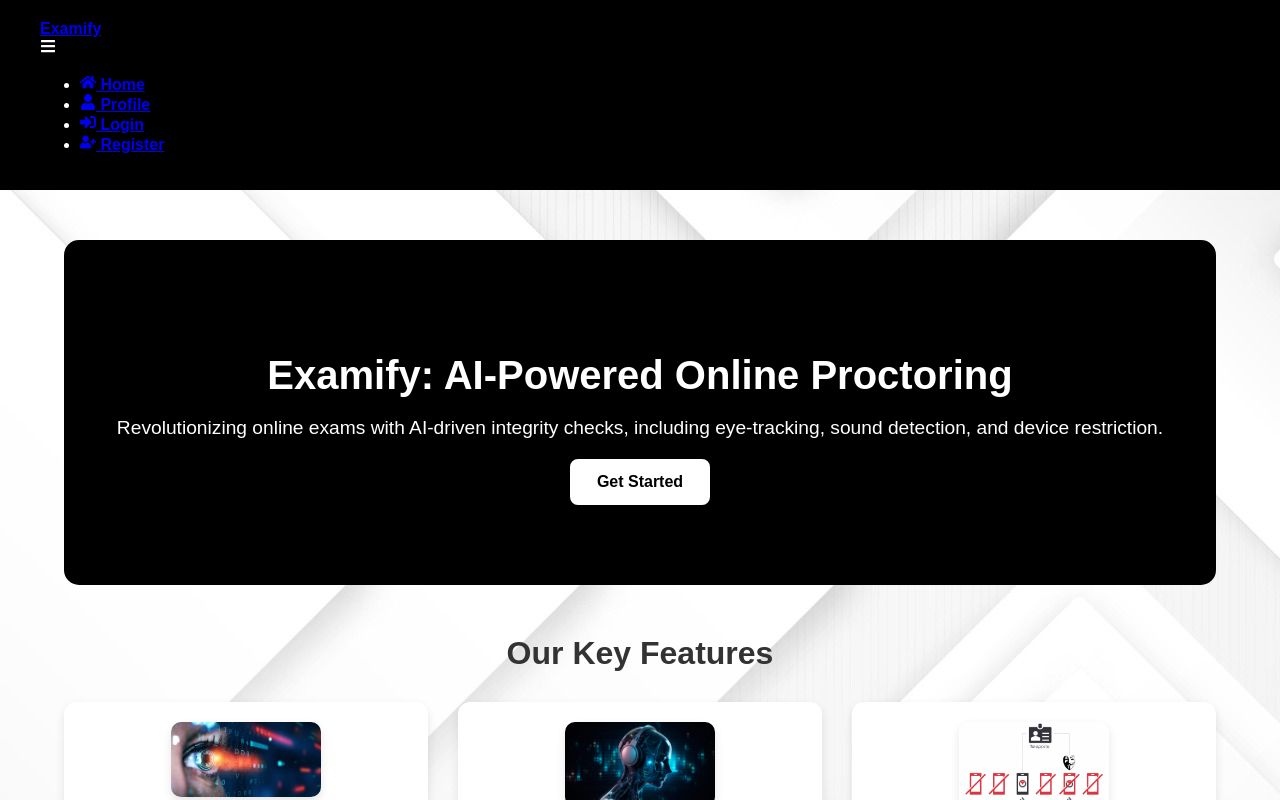
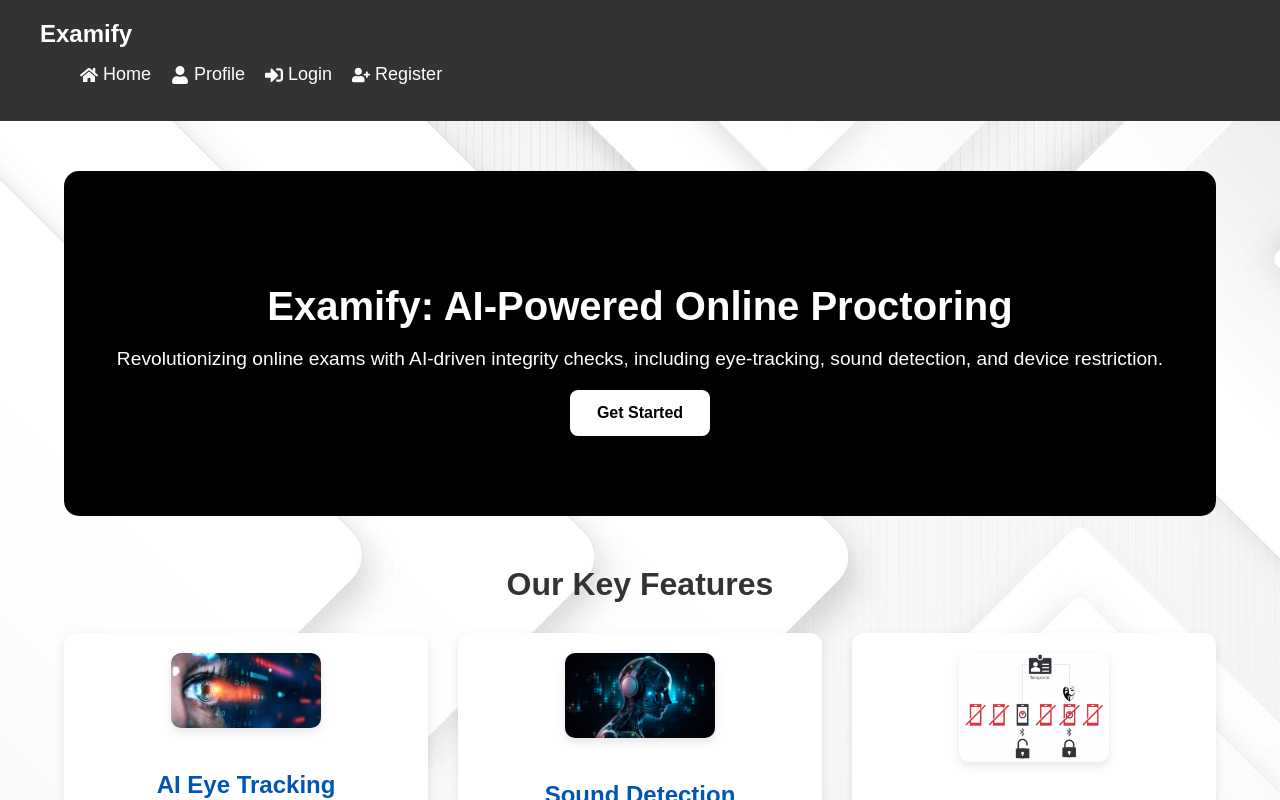
Before and after one commit to examifyhub/examify, a React (Create React App) app: page /home in a window 1280 px wide. Shown: the top 800 px of the page. Built offline with nearby package versions, Linux system fonts and the light colour scheme.

Commit message:
Update Navbar.css

```diff
--- a/src/styles/Navbar.css
+++ b/src/styles/Navbar.css
@@ -1,38 +1,72 @@
+/* Navbar Container */
 .navbar {
-    background-color: #000; /* Black background */
-    color: #fff; /* White text */
-    padding: 10px 18px;
+  background: #333;
+  color: white;
+  padding: 10px 20px;
   display: flex;
   justify-content: space-between;
   align-items: center;
-    font-size: 16px;
-    font-weight: bold;
-    box-shadow: 0 3px 5px rgba(255, 255, 255, 0.1);
 }
 
-  .navbar-logo {
-    font-size: 18px;
+/* Logo */
+.logo {
+  font-size: 24px;
   font-weight: bold;
+  color: white;
+  text-decoration: none;
 }
 
-  .navbar-links {
+/* Nav Links */
+.nav-links {
+  list-style: none;
   display: flex;
-    gap: 10px; /* Closer spacing */
+  gap: 20px;
 }
 
-  .navbar-links a {
-    color: #fff;
-    text-decoration: none;
-    border: 1px solid #fff; /* Thinner border */
-    padding: 6px 10px; /* Smaller button */
-    font-size: 13px; /* Slightly smaller font */
-    font-weight: 500;
-    text-transform: uppercase;
-    transition: 0.3s ease-in-out;
-    border-radius: 3px;
+.nav-links li {
+  display: flex;
+  align-items: center;
 }
 
-  .navbar-links a:hover {
-    background-color: #fff;
-    color: #000; /* Black text on hover */
+.nav-links a {
+  text-decoration: none;
+  color: white;
+  font-size: 18px;
+  display: flex;
+  align-items: center;
+  gap: 5px;
 }
+
+/* Menu Icon (Mobile) */
+.menu-icon {
+  display: none;
+  font-size: 24px;
+  cursor: pointer;
+}
+
+/* Responsive Styles */
+@media (max-width: 768px) {
+  .menu-icon {
+    display: block;
+  }
+
+  .nav-links {
+    display: none;
+    flex-direction: column;
+    position: absolute;
+    top: 60px;
+    right: 0;
+    background: #444;
+    width: 200px;
+    padding: 10px;
+    border-radius: 5px;
+  }
+
+  .nav-links.active {
+    display: flex;
+  }
+
+  .nav-links li {
+    padding: 10px 0;
+  }
+}
```
Lines whose indentation alone changed are shown as unchanged.
